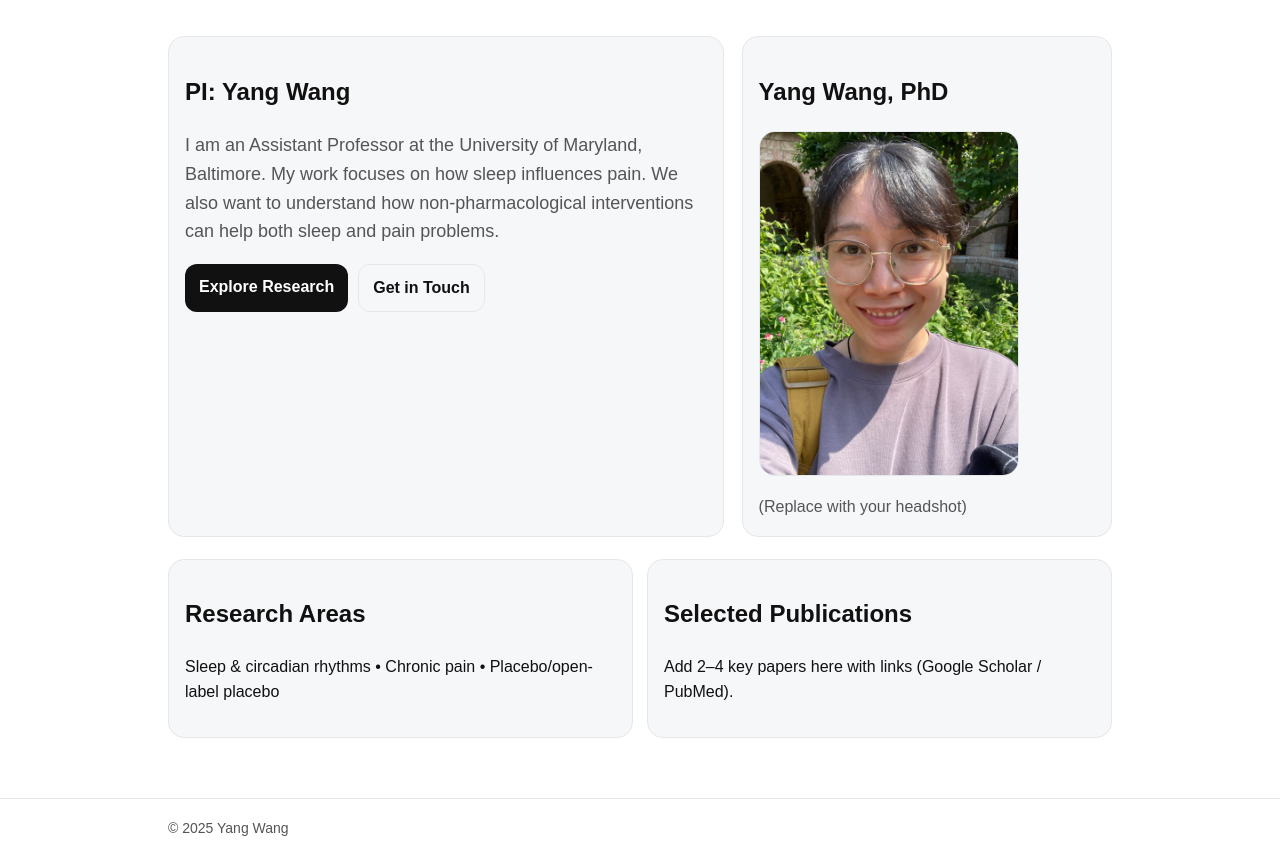
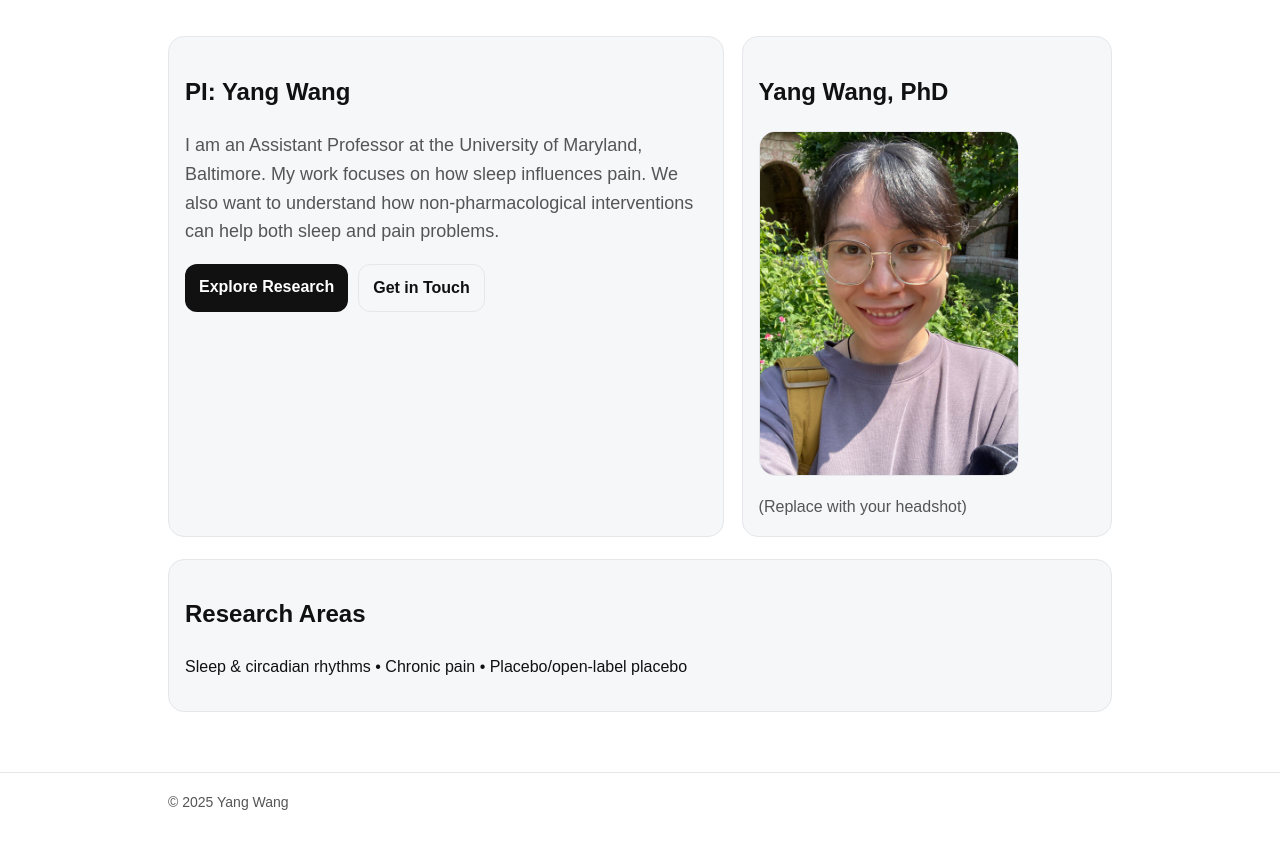
Before and after one commit to yangwang-rest/yangwang-rest.github.io, a plain HTML site: page index.html in a window 1280 px wide. Shown: the part 102-959 px from the top of the page. After the commit the page ends 934 px from the top, so only its background shows below. Drawn offline with Linux system fonts and the light colour scheme.

Commit message:
Update index.html

```diff
--- a/index.html
+++ b/index.html
@@ -57,10 +57,6 @@
         <h2>Research Areas</h2>
         <p>Sleep & circadian rhythms • Chronic pain • Placebo/open-label placebo</p>
       </div>
-      <div class="card">
-        <h2>Selected Publications</h2>
-        <p>Add 2–4 key papers here with links (Google Scholar / PubMed).</p>
-      </div>
     </section>
 
   </main>
```
